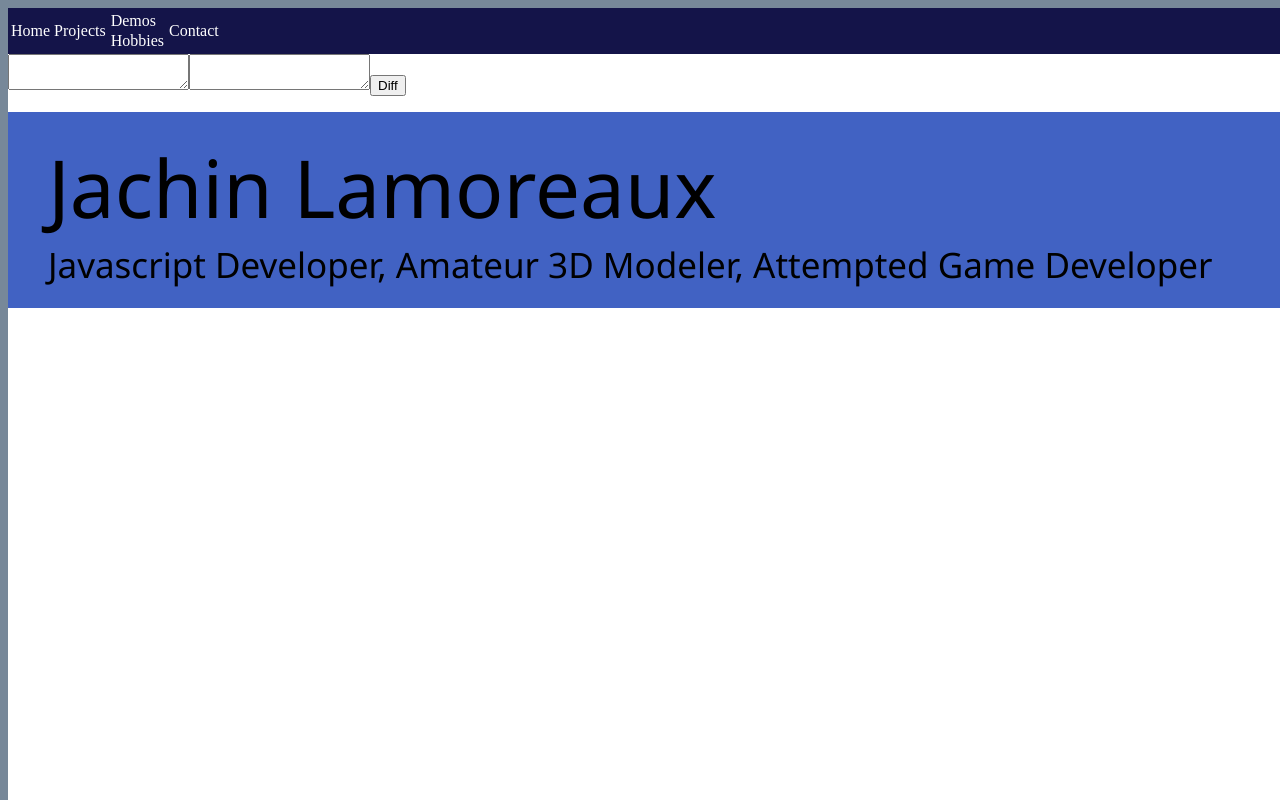
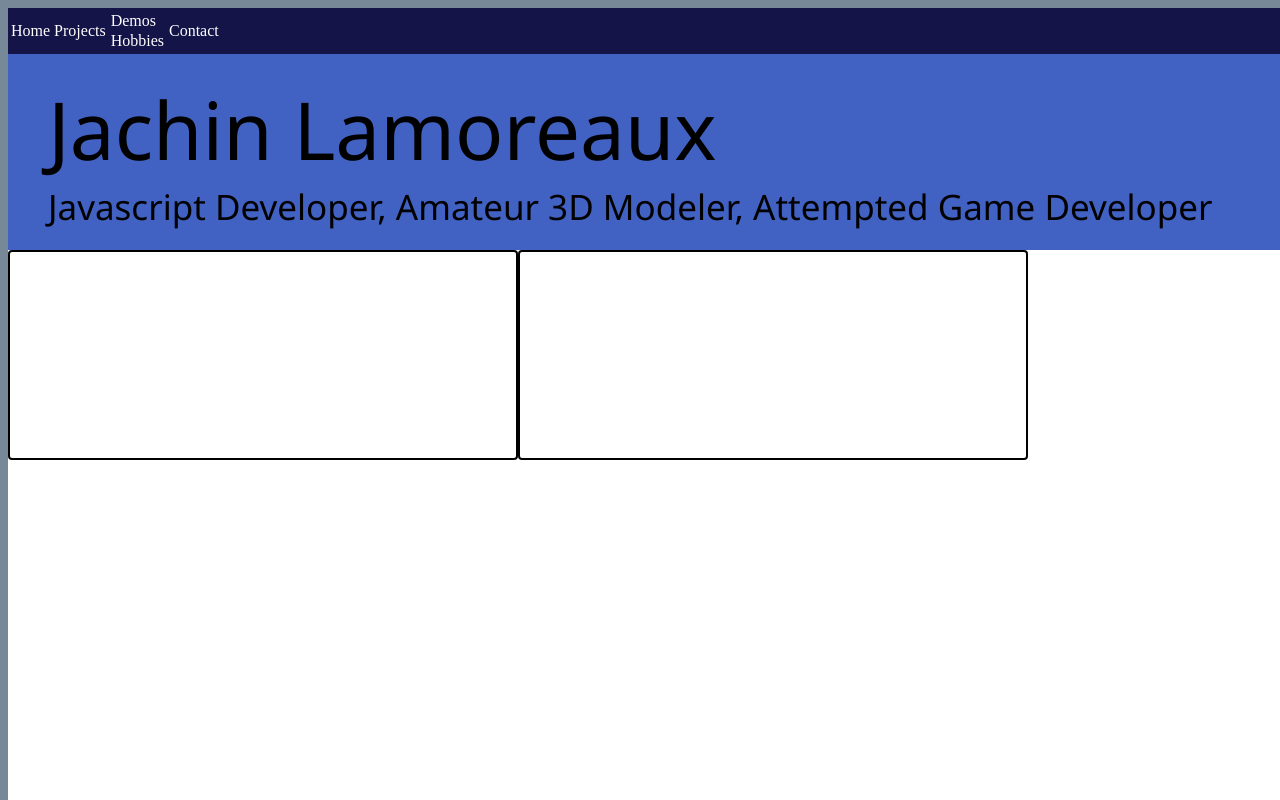
Before and after one commit to jkl3848/portfolio-site, a Vue app: page / in a window 1280 px wide. Shown: the top 800 px of the page. Built offline with nearby package versions, Linux system fonts and the light colour scheme.

Commit message:
diffs are working

```diff
--- a/src/components/DiffBlock.vue
+++ b/src/components/DiffBlock.vue
@@ -1,36 +1,98 @@
+<!-- eslint-disable no-unused-vars -->
 <script setup>
-import { ref } from "vue";
+import { ref, watch } from "vue";
 import diffFuncs from "../js/difference.js";
 
 const difference = diffFuncs();
 
 var diffArr = ref();
+var textAString = ref("")
+var textBString = ref("")
+var highlightSpans = ref()
 
-function runDiff() {
-  var a = document.getElementById("texta").value;
-  var b = document.getElementById("textb").value;
+watch(textAString, async (newVal, oldVal) => {
+if(newVal.length != oldVal.length){
+  runDiff(textAString.value, textBString.value)
+}
+})
 
-  diffArr = difference.compareText(a, b);
+watch(textBString, async (newVal, oldVal) => {
+if(newVal.length != oldVal.length){
+  runDiff(textAString.value, textBString.value)
+}
+})
 
-  console.log(structuredClone(diffArr));
+function runDiff(a,b) {
+
+  if(a && b){
+  diffArr.value = difference.compareText(a, b);
+
+  console.log(structuredClone(diffArr.value));}
 }
+
+
 </script>
 
 <template>
   <div id="diff-block">
-    <textarea id="texta" class="diff-box"></textarea>
-    <textarea id="textb" class="diff-box"></textarea>
-    <button @click="runDiff()">Diff</button>
+    <textarea id="texta" class="diff-box" v-model="textAString"></textarea>
+    <textarea id="textb" class="diff-box" v-model="textBString"></textarea>
 
-    <div>
-      <p id="diff-output">
-        <span v-for="frag in diffArr" :key="frag.UUID" :id="frag.UUID">
-          {{ frag }}
-          Hello
+    <div id="diff-output">
+      <p id="text1" class="diff-text">
+        <!-- eslint-disable-next-line vue/no-parsing-error -->
+        <span v-for="frag in diffArr?.filter((item) => item.action <= 0)" :key="frag.UUID" :id="frag.UUID" :class="frag.action == -1 ? 'remove' : 'same',
+                  highlightSpans === frag.matchID ? 'active' : ''
+                  "
+                  @mouseover="
+                   (highlightSpans = frag.matchID)
+                "
+                @mouseleave="highlightSpans = null">
+          {{ frag.text }}
+        </span>
+      </p>
+      <p id="text2" class="diff-text">
+         <!-- eslint-disable-next-line vue/no-parsing-error -->
+        <span v-for="frag in diffArr?.filter((item) => item.action >= 0)" :key="frag.UUID" :id="frag.UUID" :class="frag.action == 1 ? 'add' : 'same',
+                  highlightSpans === frag.matchID ? 'active' : ''
+"
+@mouseover="
+                   (highlightSpans = frag.matchID)
+                "
+                @mouseleave="highlightSpans = null">
+          {{ frag.text }}
         </span>
       </p>
     </div>
   </div>
 </template>
 
-<style scoped></style>
+<style scoped>
+textarea{
+  width: 500px;
+  height: 200px;
+  resize: none;
+  padding: 3px;
+  border: 2px solid;
+  border-radius: 4px;
+}
+
+span.add{
+  background-color: rgba(64, 189, 118, 0.8);
+  color: rgb(45, 134, 84);
+}
+
+span.remove{
+  background-color: rgba(221, 84, 84, 0.8);
+  color: rgba(145, 55, 55, 1.0);
+}
+
+span.add.active{
+  background-color: rgba(221, 84, 84, 1.0) !important;
+}
+
+span.remove.active{
+  background-color: rgba(64, 189, 118, 1.0) !important;
+}
+
+</style>
--- a/src/components/MainPage.vue
+++ b/src/components/MainPage.vue
@@ -1,3 +1,4 @@
+<!-- eslint-disable no-unused-vars -->
 <script setup>
 import { ref } from "vue";
 import AboutMe from "./AboutMe.vue"
@@ -26,9 +27,10 @@ var showBar = ref(false)
     </table>
   </div>
 
+  <AboutMe></AboutMe>
+
   <DiffBlock></DiffBlock>
 
-  <AboutMe></AboutMe>
 
   <div id="footer"></div>
 
```
